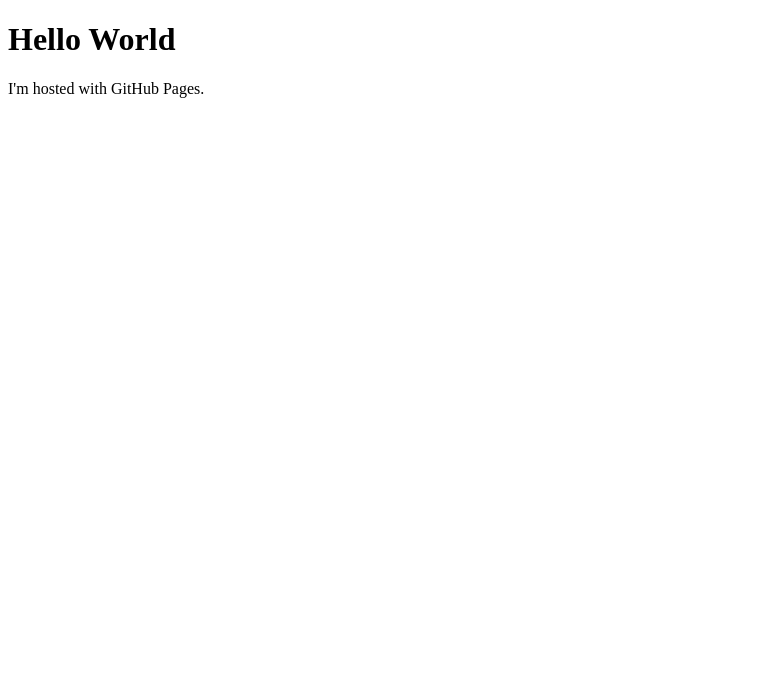
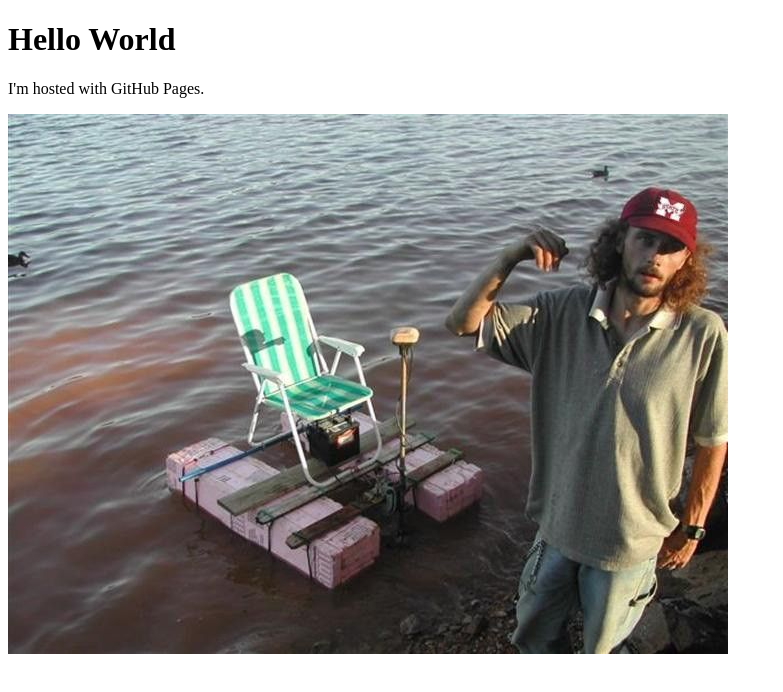
Before and after one commit to waterspy/waterspy.github.io, a plain HTML site: page index.html in a window 1280 px wide. Shown: the whole page, without its empty margins (0-783 px from the left). Drawn offline with Linux system fonts and the light colour scheme.

Commit message:
Update index.html

```diff
--- a/index.html
+++ b/index.html
@@ -3,5 +3,6 @@
 <body>
 <h1>Hello World</h1>
 <p>I'm hosted with GitHub Pages.</p>
+<img src="best-boat-ever.jpg">
 </body>
 </html>
```
